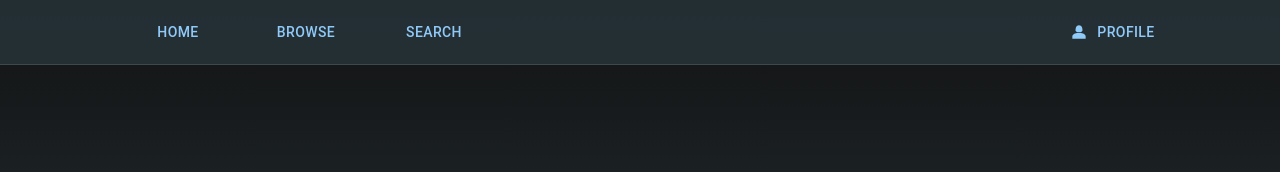
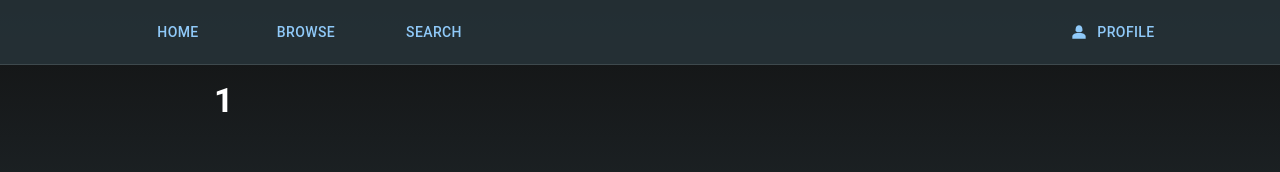
Before and after one commit to jakedinhvan/CS125-kirby, a React (Vite) app in the folder packages/client/: page /anime/1 in a window 1280 px wide. Shown: the top 172 px of the page. Built offline with nearby package versions, Linux system fonts and the light colour scheme; some icons are missing.

Commit message:
basic anime page + links implemented

```diff
--- a/packages/client/src/App.tsx
+++ b/packages/client/src/App.tsx
@@ -4,6 +4,7 @@ import Search from "./pages/Search";
 import Navbar from "./components/Navbar";
 import Browse from "./pages/Browse";
 import Profile from "./pages/Profile";
+import AnimePage from "./pages/AnimePage";
 
 export default function App() {
   return (
@@ -14,6 +15,7 @@ export default function App() {
         <Route path="/browse" element={<Browse />} />
         <Route path="/search" element={<Search />} />
         <Route path="/profile" element={<Profile />} />
+        <Route path="/anime/:id" element={<AnimePage />} />
       </Routes>
     </BrowserRouter>
   );
--- a/packages/client/src/components/AnimeCard.tsx
+++ b/packages/client/src/components/AnimeCard.tsx
@@ -1,4 +1,4 @@
-import { Card, CardActions, CardContent, Chip, IconButton, Stack, Typography } from "@mui/material";
+import { Card, CardActions, CardContent, Chip, IconButton, Link, Stack, Typography } from "@mui/material";
 import type { Anime } from "@kirby/types";
 import FavoriteBorderIcon from '@mui/icons-material/FavoriteBorder';
 import FavoriteIcon from '@mui/icons-material/Favorite';
@@ -19,7 +19,7 @@ const AnimeCard = ({
           {anime.seasonYear}
         </Typography>
         <Typography variant="h5" component="div" gutterBottom>
-          {anime.title.romaji || anime.title.english || "Untitled?"}
+          <Link href={`/anime/${anime.id}`}>{anime.title.romaji || anime.title.english || "Untitled?"}</Link>
         </Typography>
 
         <Typography variant="body2"
--- /dev/null
+++ b/packages/client/src/pages/AnimePage.tsx
@@ -0,0 +1,31 @@
+import { Box, Typography } from "@mui/material";
+import { useParams } from "react-router-dom";
+
+export default function AnimePage(){
+  const { id } = useParams();
+
+  return (
+    <Box
+      sx={{
+        minHeight: "100vh",
+        pt: 10,
+        pb: 6,
+      }}
+    >
+      <Box
+        sx={{
+          maxWidth: 900,
+          mx: "auto",
+          px: 3,
+          display: "flex",
+          flexDirection: "column",
+          gap: 3,
+        }}
+      >
+        <Typography variant="h4" fontWeight="bold">
+          {id}
+        </Typography>
+      </Box>
+    </Box>
+  );
+}
```
Also changed, not shown: 2 other files (tests, documents, lock files or other folders).
